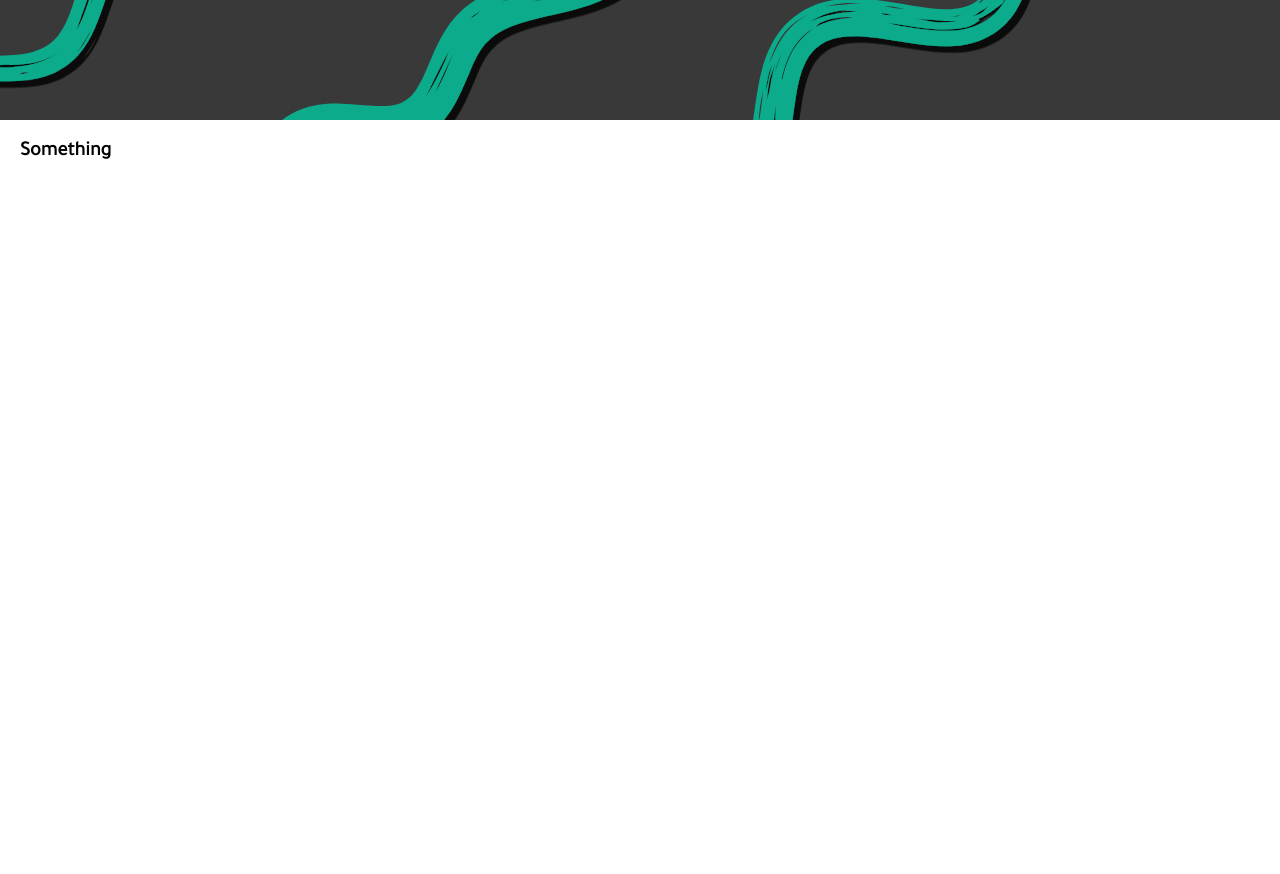
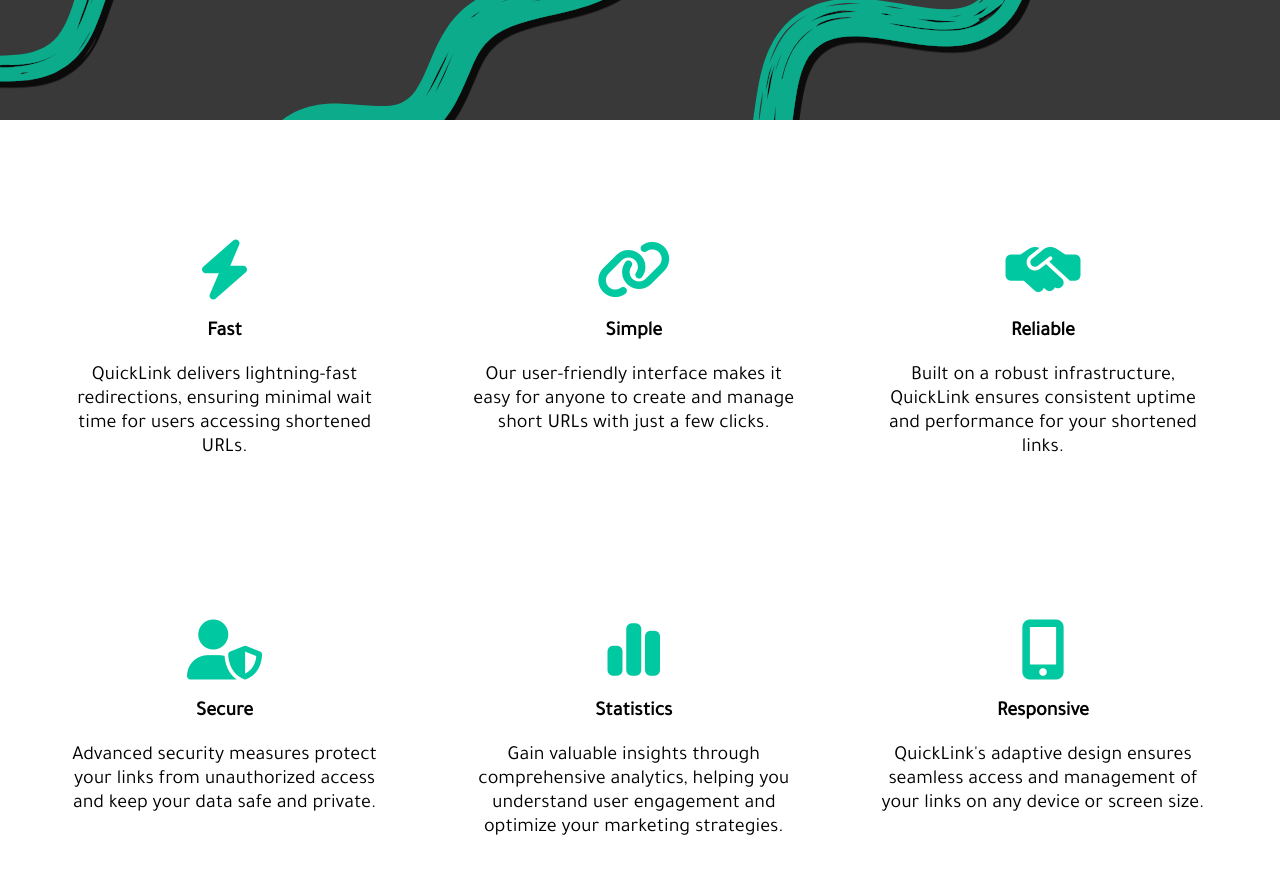
Before and after one commit to Scynes/quicklink, a SvelteKit app: page / in a window 1280 px wide. Shown: the part 680-1554 px from the top of the page. Built offline with nearby package versions, Linux system fonts and the light colour scheme.

Commit message:
complete: finished about section

```diff
--- a/public/css/style.css
+++ b/public/css/style.css
@@ -25,6 +25,7 @@
     --dark-gray: #393939;
     --dark-gray-desaturated: #d6d6d6;
     --darker-gray: #121212;
+    --darker-gray-light-desaturation: rgba(18, 18, 18, 0.65);
     --darker-gray-desaturated: rgba(18, 18, 18, 0.35);
 
     /* other colors */
@@ -137,15 +138,31 @@
 }
 
 section.about {
+    display: flex;
+    flex-wrap: wrap;
+}
 
+section.about .about-card {
+    display: flex;
+    gap: 2rem;
+    flex-direction: column;
+    align-items: center;
+    flex-basis: 33%;
+    padding-top: 10rem;
+}
+
+section.about .about-card > p {
+    text-align: center;
+    max-width: 80%;
 }
 
 nav {
     display: flex;
     justify-content: center;
     position: fixed;
+    z-index: 10;
     transform: translateY(-100%);
-    background-color: var(--darker-gray-desaturated);
+    background-color: var(--darker-gray-light-desaturation);
     transition: transform 0.4s ease-in-out;
     backdrop-filter: blur(4px);
 }
@@ -173,3 +190,23 @@
 .shorten-input:focus {
     box-shadow: 0 0 0 var(--transparent), inset 0.5rem 0.5rem 0.5rem var(--darker-gray);
 }
+
+.icon-ecto {
+    color: var(--ecto-green);
+}
+
+@media (max-width: 720px) {
+
+    section.about .about-card {
+        flex-basis: 50%;
+    }
+
+}
+
+@media (max-width: 480px) {
+
+    section.about .about-card {
+        flex-basis: 100%;
+    }
+
+}
--- a/src/routes/+page.svelte
+++ b/src/routes/+page.svelte
@@ -4,5 +4,34 @@
     </form>
 </section>
 <section class="about">
-    <h1>Something</h1>
+    <div class="about-card">
+        <i class="fa-solid fa-bolt fa-3x icon-ecto"></i>
+        <h1>Fast</h1>
+        <p>QuickLink delivers lightning-fast redirections, ensuring minimal wait time for users accessing shortened URLs.</p>
+    </div>
+    <div class="about-card">
+        <i class="fa-solid fa-link fa-3x icon-ecto"></i>
+        <h1>Simple</h1>
+        <p>Our user-friendly interface makes it easy for anyone to create and manage short URLs with just a few clicks.</p>
+    </div>
+    <div class="about-card">
+        <i class="fa-solid fa-handshake-simple fa-3x icon-ecto"></i>
+        <h1>Reliable</h1>
+        <p>Built on a robust infrastructure, QuickLink ensures consistent uptime and performance for your shortened links.</p>
+    </div>
+    <div class="about-card">
+        <i class="fa-solid fa-user-shield fa-3x icon-ecto"></i>
+        <h1>Secure</h1>
+        <p>Advanced security measures protect your links from unauthorized access and keep your data safe and private.</p>
+    </div>
+    <div class="about-card">
+        <i class="fa-solid fa-chart-simple fa-3x icon-ecto"></i>
+        <h1>Statistics</h1>
+        <p>Gain valuable insights through comprehensive analytics, helping you understand user engagement and optimize your marketing strategies.</p>
+    </div>
+    <div class="about-card">
+        <i class="fa-solid fa-mobile-screen-button fa-3x icon-ecto"></i>
+        <h1>Responsive</h1>
+        <p>QuickLink's adaptive design ensures seamless access and management of your links on any device or screen size.</p>
+    </div>
 </section>
```
